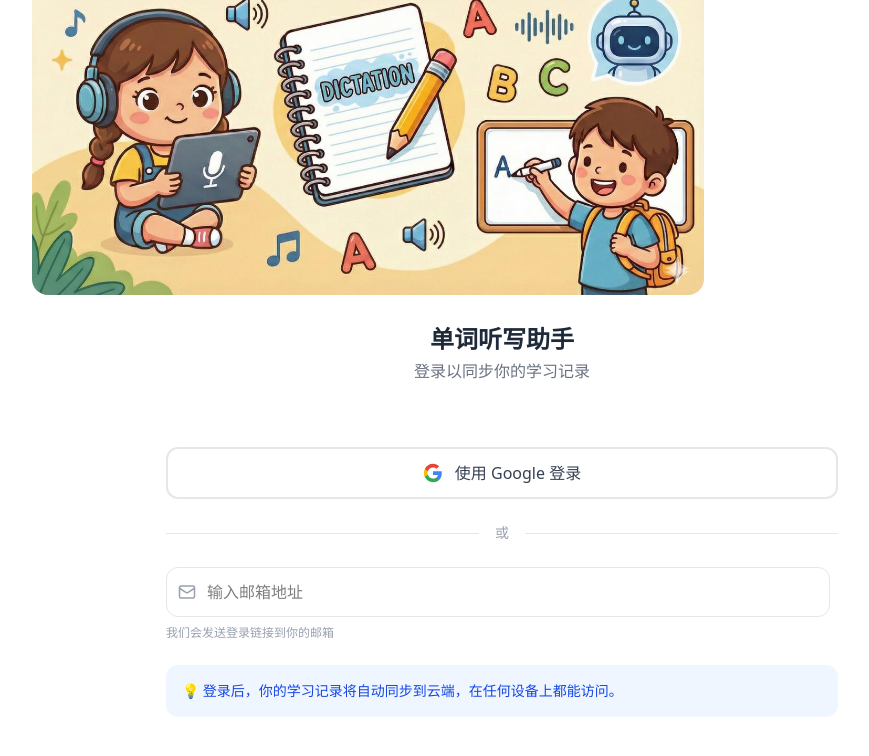
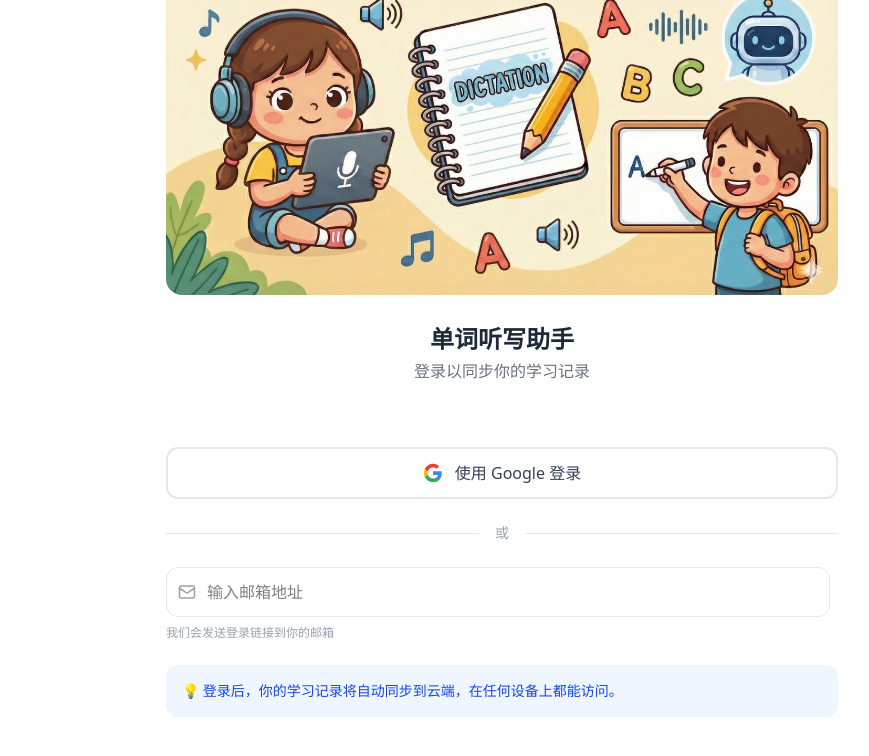
Before and after one commit to codebooody-debug/spelling-cards, a React (Vite) app: page /login in a window 1280 px wide. Shown: the top 756 px of the page, without its empty margins (138-1007 px from the left). Built offline with nearby package versions, Linux system fonts and the light colour scheme; no server answers.

Commit message:
fix: 图片居中显示 - 2026-02-24 18:45

```diff
--- a/src/pages/LoginPage.jsx
+++ b/src/pages/LoginPage.jsx
@@ -115,15 +115,17 @@ function LoginPage() {
   return (
     <div className="min-h-screen bg-white flex flex-col items-center justify-start px-4 pt-0 pb-8 sm:px-4 sm:py-4 safe-area-left safe-area-right no-horizontal-scroll overflow-y-auto">
       <div className="w-full max-w-sm sm:max-w-2xl mt-0">
-        {/* Logo - 移动端图片更上移 v5 */}
-        <div className="text-center mb-0 sm:mb-2 relative">
+        {/* Logo - 移动端图片更上移 v6 修复居中 */}
+        <div className="text-center mb-0 sm:mb-2 relative overflow-visible">
           <img
-            src="/login-banner.jpg?v=5"
+            src="/login-banner.jpg?v=6"
             alt="单词听写助手"
-            className="w-[120%] sm:w-[140%] mx-auto -ml-[10%] sm:-ml-[20%] mb-1 sm:mb-2 rounded-2xl relative"
+            className="w-[120%] sm:w-[140%] mb-1 sm:mb-2 rounded-2xl relative block"
             style={{
               marginTop: '-60px',
               position: 'relative',
+              left: '50%',
+              transform: 'translateX(-50%)',
               top: '-20px'
             }}
           />
```
